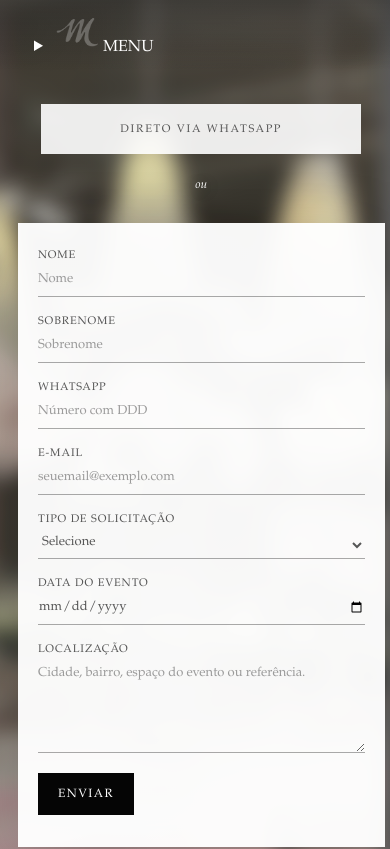
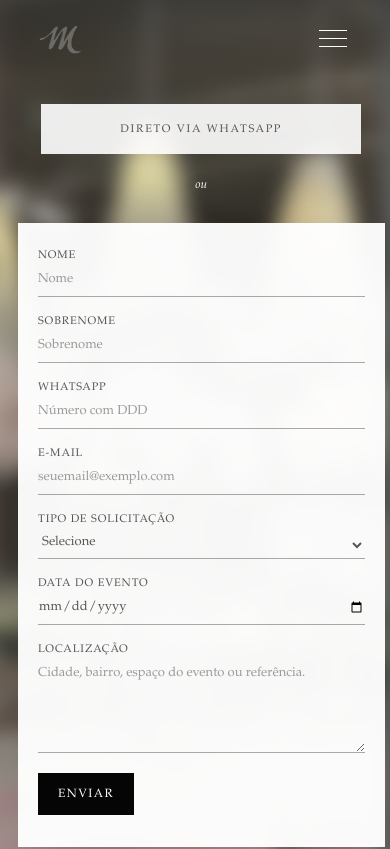
Before and after one commit to RyltarLabs/mobile-events-website, a Next.js app: page /contato in a window 390 px wide. Shown: the top 849 px of the page. Built offline with nearby package versions, Linux system fonts and the light colour scheme.

Commit message:
Ajusta menu mobile

```diff
--- a/components/site/mobile-header.tsx
+++ b/components/site/mobile-header.tsx
@@ -2,17 +2,58 @@
 
 import Image from "next/image";
 import Link from "next/link";
+import { usePathname } from "next/navigation";
 import { useEffect, useState } from "react";
 
 const navItems = [
-  ["Início", "/#home"],
-  ["Serviços", "/#catalogo"],
-  ["Sobre", "/#sobre"],
-  ["Contato", "/contato"],
+  ["Início", "/#home", "home"],
+  ["Serviços", "/#catalogo", "catalogo"],
+  ["Sobre", "/#sobre", "sobre"],
+  ["Contato", "/contato", "contato"],
 ] as const;
 
 export function MobileHeader() {
+  const pathname = usePathname();
   const [hidden, setHidden] = useState(false);
+  const [mobileMenuOpen, setMobileMenuOpen] = useState(false);
+  const [observedSection, setObservedSection] = useState<(typeof navItems)[number][2]>("home");
+  const activeSection = pathname === "/contato" ? "contato" : observedSection;
+  const headerClassName = `site-header${hidden ? " is-hidden" : ""}${mobileMenuOpen ? " is-menu-open" : ""}`;
+
+  useEffect(() => {
+    if (pathname === "/contato") {
+      return;
+    }
+
+    const sectionIds = navItems.map((item) => item[2]).filter((id) => id !== "contato");
+    const sections = sectionIds
+      .map((id) => document.getElementById(id))
+      .filter((section): section is HTMLElement => Boolean(section));
+
+    if (!sections.length) {
+      return;
+    }
+
+    const observer = new IntersectionObserver(
+      (entries) => {
+        const visible = entries
+          .filter((entry) => entry.isIntersecting)
+          .sort((a, b) => b.intersectionRatio - a.intersectionRatio)[0];
+
+        if (visible?.target.id) {
+          setObservedSection(visible.target.id as (typeof navItems)[number][2]);
+        }
+      },
+      {
+        rootMargin: "-34% 0px -48% 0px",
+        threshold: [0.05, 0.18, 0.32, 0.5],
+      },
+    );
+
+    sections.forEach((section) => observer.observe(section));
+
+    return () => observer.disconnect();
+  }, [pathname]);
 
   useEffect(() => {
     let lastScrollY = window.scrollY;
@@ -43,32 +84,56 @@ export function MobileHeader() {
   }, []);
 
   return (
-    <header className={`site-header${hidden ? " is-hidden" : ""}`} aria-label="Navegação principal">
+    <header className={headerClassName} aria-label="Navegação principal">
       <nav className="desktop-nav">
-        <Link href={navItems[0][1]}>{navItems[0][0]}</Link>
-        <Link href={navItems[1][1]}>{navItems[1][0]}</Link>
+        <Link className={activeSection === navItems[0][2] ? "is-active" : undefined} href={navItems[0][1]}>
+          {navItems[0][0]}
+        </Link>
+        <Link className={activeSection === navItems[1][2] ? "is-active" : undefined} href={navItems[1][1]}>
+          {navItems[1][0]}
+        </Link>
         <Link className="brand brand-logo-link" href="/#home" aria-label="Mobile Eventos">
           <Image src="/mobile-logo-white.png" alt="" width={600} height={473} unoptimized />
         </Link>
-        <Link href={navItems[2][1]}>{navItems[2][0]}</Link>
-        <Link href={navItems[3][1]}>{navItems[3][0]}</Link>
+        <Link className={activeSection === navItems[2][2] ? "is-active" : undefined} href={navItems[2][1]}>
+          {navItems[2][0]}
+        </Link>
+        <Link className={activeSection === navItems[3][2] ? "is-active" : undefined} href={navItems[3][1]}>
+          {navItems[3][0]}
+        </Link>
       </nav>
-      <details className="mobile-nav">
-        <summary>
+      <nav className={`mobile-nav${mobileMenuOpen ? " is-open" : ""}`} aria-label="Menu mobile">
+        <div className="mobile-nav-bar">
           <span className="mobile-brand">
             <Image src="/mobile-logo-white.png" alt="" width={600} height={473} unoptimized />
             <span className="sr-only">Mobile Eventos</span>
           </span>
-          <span aria-hidden="true">Menu</span>
-        </summary>
-        <div>
-          {navItems.map(([label, href]) => (
-            <Link key={label} href={href}>
+          <button
+            className="mobile-menu-toggle"
+            type="button"
+            aria-label={mobileMenuOpen ? "Fechar menu" : "Abrir menu"}
+            aria-expanded={mobileMenuOpen}
+            aria-controls="mobile-menu-panel"
+            onClick={() => setMobileMenuOpen((open) => !open)}
+          >
+            <span aria-hidden="true" />
+            <span aria-hidden="true" />
+            <span aria-hidden="true" />
+          </button>
+        </div>
+        <div className="mobile-menu-panel" id="mobile-menu-panel">
+          {navItems.map(([label, href, id]) => (
+            <Link
+              className={activeSection === id ? "is-active" : undefined}
+              key={label}
+              href={href}
+              onClick={() => setMobileMenuOpen(false)}
+            >
               {label}
             </Link>
           ))}
         </div>
-      </details>
+      </nav>
     </header>
   );
 }
```
